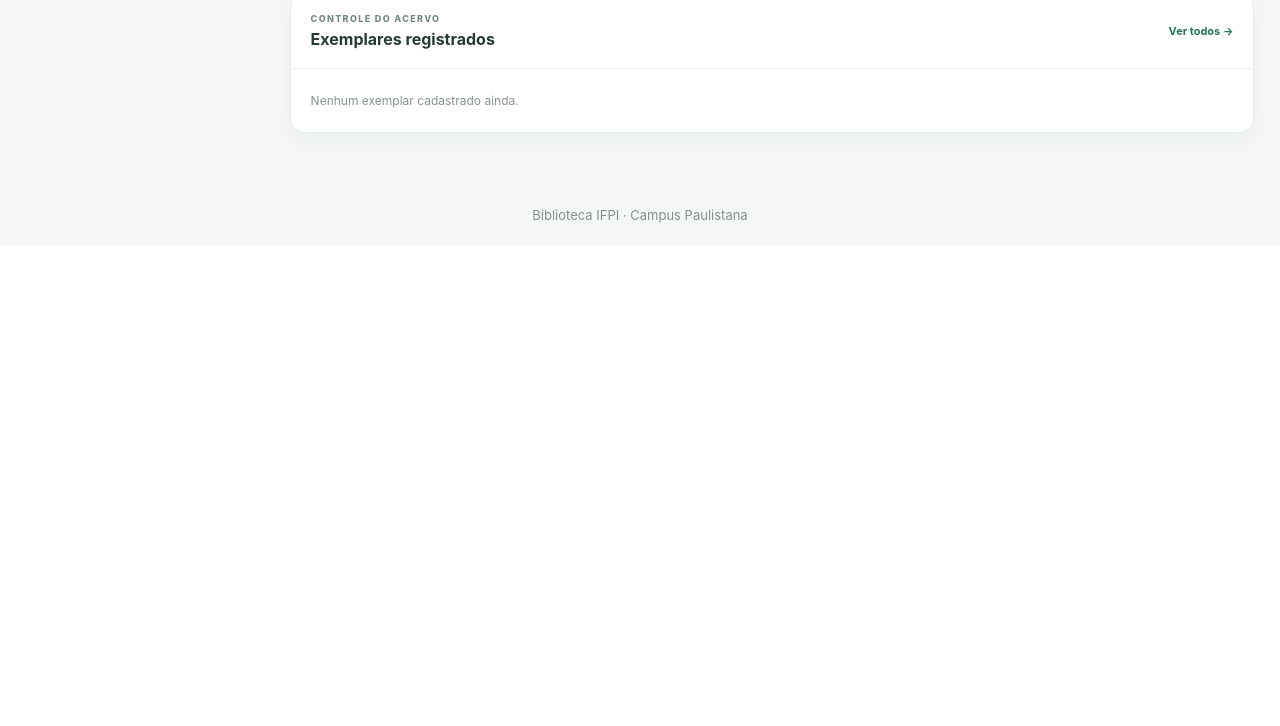
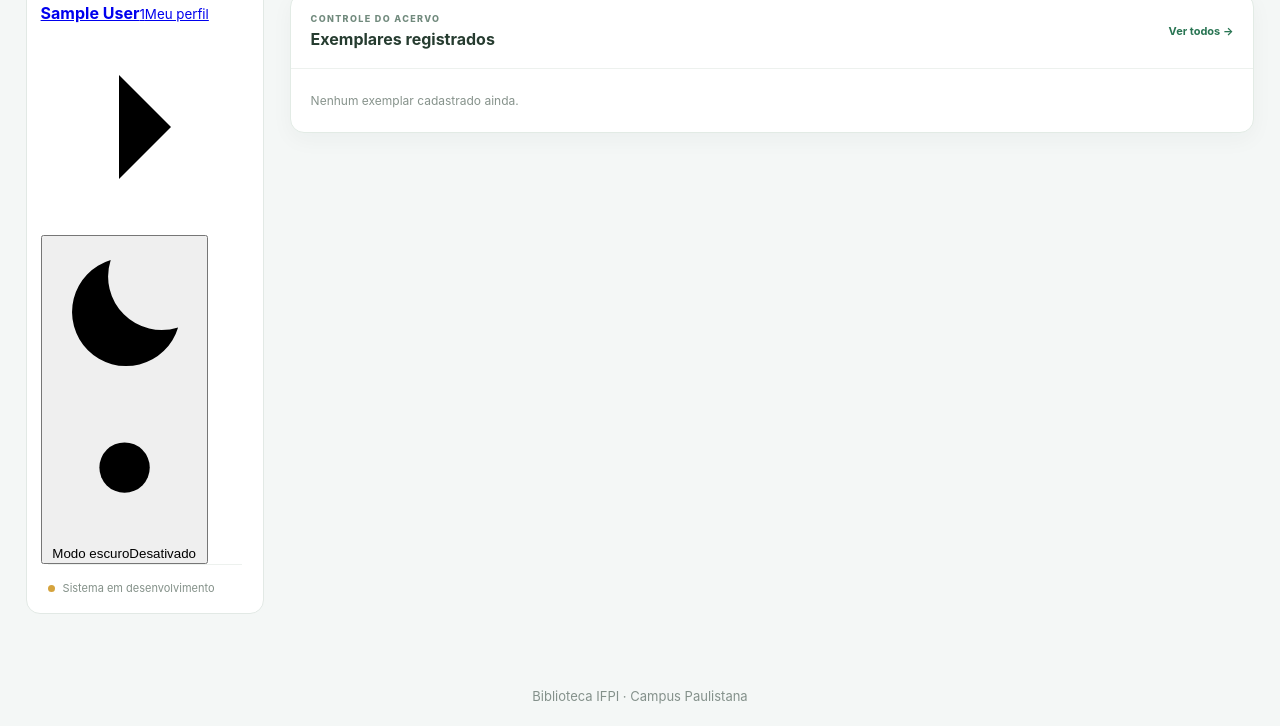
Before and after one commit to Diogohk/IFPI---BIBLIOTECA, a Flask app: page /dashboard in a window 1280 px wide. Shown: the part 898-1624 px from the top of the page. Before the commit the page ends 1121 px from the top, so only its background shows below. Run offline with Flask 3, Linux system fonts and the light colour scheme; the visitor is signed in with stand-in values (Sample User, id 1).

Commit message:
Adiciona acesso a funcionários e alternância de tema no painel

```diff
--- a/BIBLIOTECA - PROJETO/app/templates/dashboard.html
+++ b/BIBLIOTECA - PROJETO/app/templates/dashboard.html
@@ -13,8 +13,23 @@
       <a class="nav-item" href="{{ url_for('alunos.listar_alunos') }}"><span class="nav-icon"><svg viewBox="0 0 24 24"><circle cx="10.8" cy="10.8" r="6.8"/><path d="m16 16 5 5"/></svg></span><span>Consultar alunos</span></a>
       <a class="nav-item" href="{{ url_for('exemplares.cadastrar_exemplar') }}"><span class="nav-icon"><svg viewBox="0 0 24 24"><path d="M5 3h14v18H5zM9 3v18M12 7h4M12 11h4"/></svg></span><span>Cadastro de exemplares</span></a>
       <a class="nav-item" href="{{ url_for('exemplares.listar_exemplares') }}"><span class="nav-icon"><svg viewBox="0 0 24 24"><path d="M5 3h14v18H5zM9 3v18M12 7h4M12 11h4"/></svg></span><span>Consultar exemplares</span></a>
+      {% if session.get('funcionario_admin') %}
+      <a class="nav-item" href="{{ url_for('funcionarios.listar_funcionarios') }}"><span class="nav-icon"><svg viewBox="0 0 24 24"><circle cx="9" cy="8" r="3.5"/><path d="M2.5 20a6.5 6.5 0 0 1 13 0M16 4.5a3.5 3.5 0 0 1 0 7M18 15a5.5 5.5 0 0 1 3.5 5"/></svg></span><span>Funcionários</span></a>
+      {% endif %}
     </nav>
-    <div class="sidebar-note"><span class="note-dot"></span><span>Sistema em desenvolvimento</span></div>
+    <div class="sidebar-bottom">
+      <a class="sidebar-account" href="{{ url_for('funcionarios.meu_perfil') }}">
+        {% if session.get('funcionario_foto') %}<img class="sidebar-avatar" src="{{ url_for('funcionarios.foto_funcionario', filename=session.get('funcionario_foto')) }}" alt="Foto do perfil">{% else %}<span class="sidebar-avatar sidebar-avatar-fallback">{{ session.get('funcionario_nome', 'F')[:1]|upper }}</span>{% endif %}
+        <span class="sidebar-account-copy"><strong>{{ session.get('funcionario_nome', 'Funcionário') }}</strong><small>{{ session.get('funcionario_cargo', 'Equipe da biblioteca') }}</small><small class="sidebar-profile-link">Meu perfil</small></span>
+        <svg class="sidebar-account-arrow" viewBox="0 0 24 24" aria-hidden="true"><path d="m9 18 6-6-6-6"/></svg>
+      </a>
+      <button class="theme-toggle" id="theme-toggle" type="button" aria-pressed="false">
+        <span class="theme-toggle-icon theme-icon-moon"><svg viewBox="0 0 24 24"><path d="M20.5 14.2A8.5 8.5 0 0 1 9.8 3.5 8.6 8.6 0 1 0 20.5 14.2Z"/></svg></span>
+        <span class="theme-toggle-icon theme-icon-sun"><svg viewBox="0 0 24 24"><circle cx="12" cy="12" r="4"/><path d="M12 2v2m0 16v2M4.93 4.93l1.42 1.42m11.3 11.3 1.42 1.42M2 12h2m16 0h2M4.93 19.07l1.42-1.42m11.3-11.3 1.42-1.42"/></svg></span>
+        <span class="theme-toggle-label">Modo escuro</span><span class="theme-toggle-state">Desativado</span>
+      </button>
+      <div class="sidebar-note"><span class="note-dot"></span><span>Sistema em desenvolvimento</span></div>
+    </div>
   </aside>
 
   <main class="dashboard-main">
```
